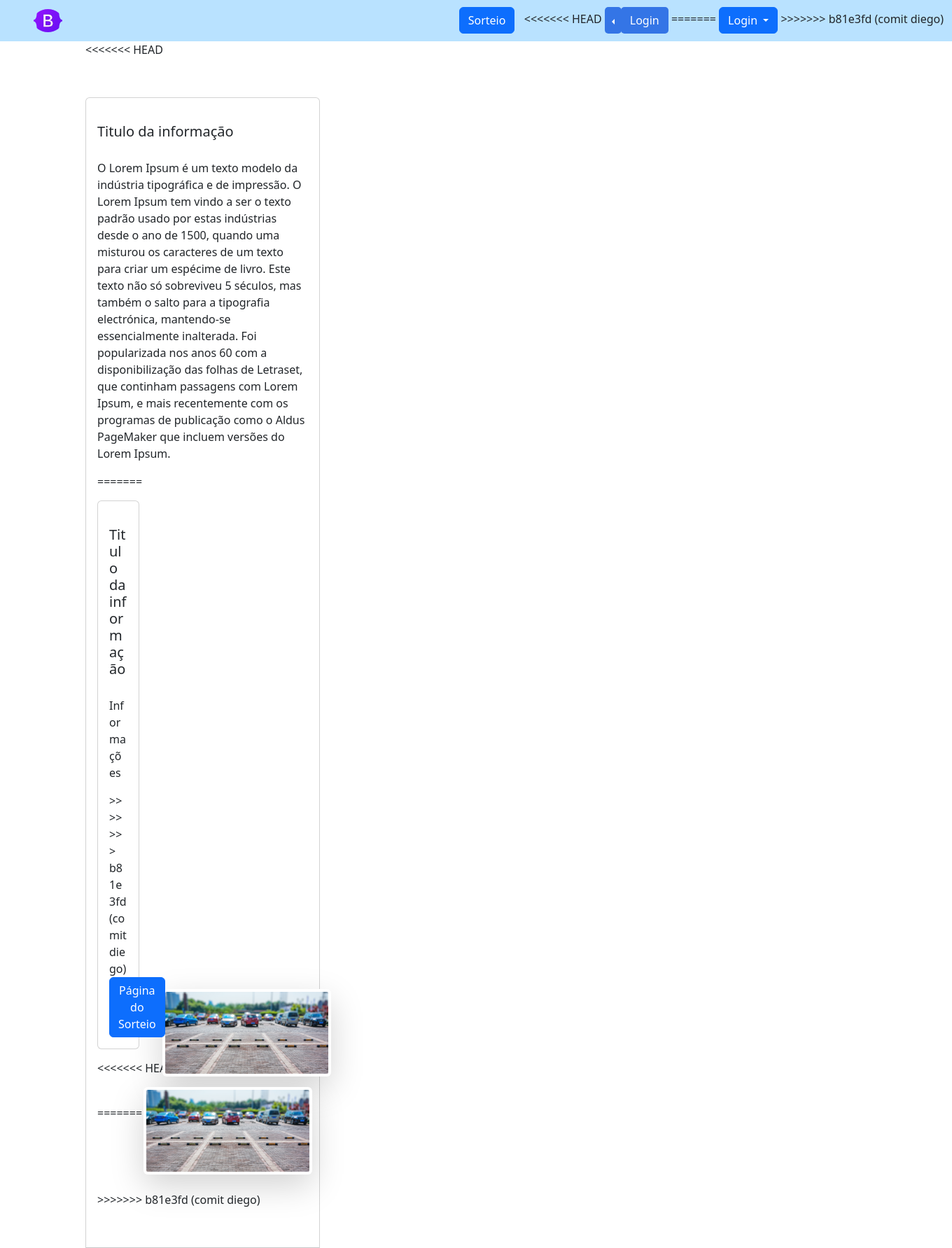
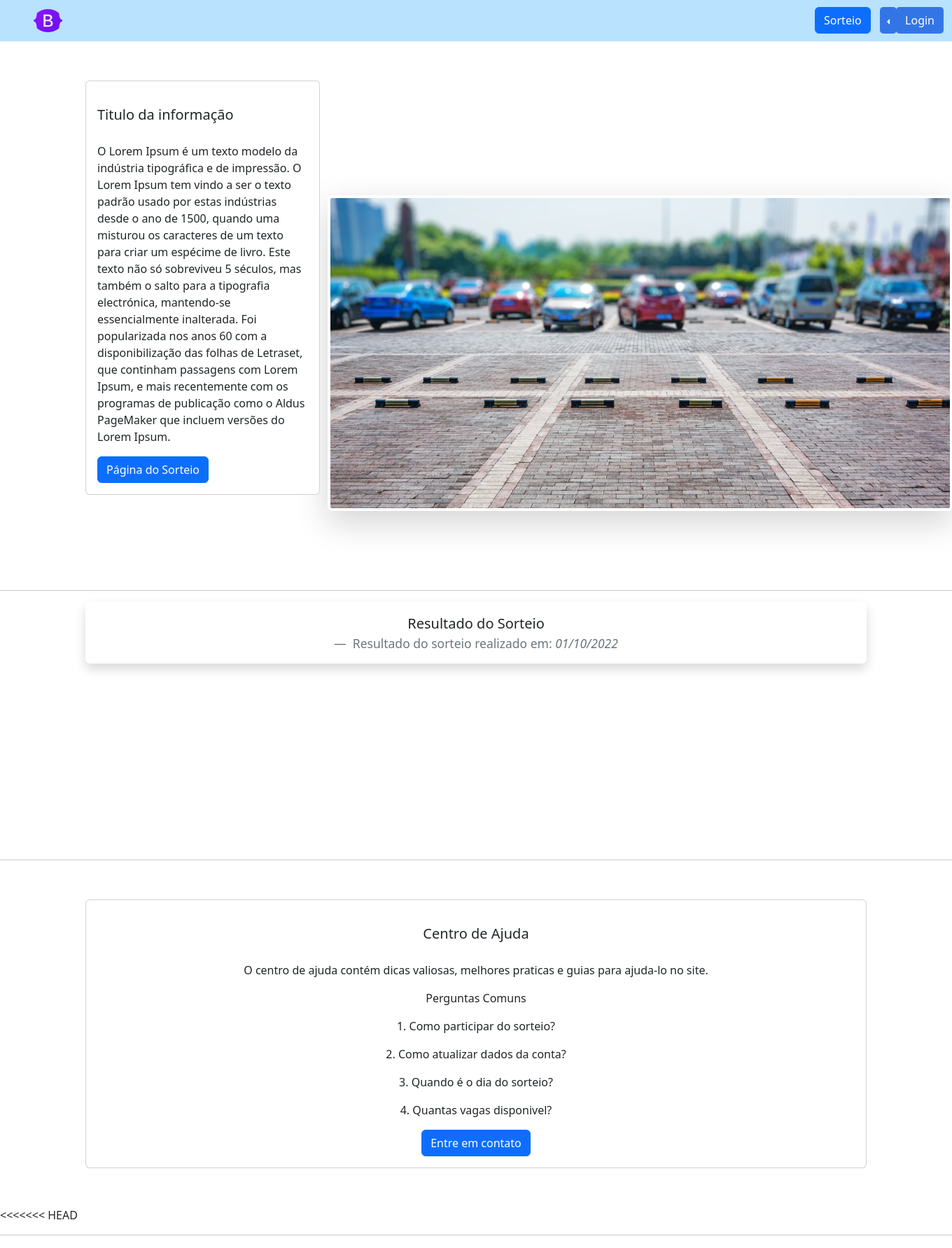
Before and after one commit to oggrilo/AUTO_PARK, a Flask app: page / in a window 1360 px wide. Shown: the top 1783 px of the page at 70% size. Run offline with Flask 2, Linux system fonts and the light colour scheme; parts of the project's set-up code (start-up, migrations or seed data) failed here and were passed over.

Commit message:
resolve conflitos

```diff
--- a/templates/index.html
+++ b/templates/index.html
@@ -19,7 +19,6 @@
             <button class="btn btn-primary text-nowrap " style="margin-inline-start: auto; margin-right: 1%;" href="#" type="button">Sorteio</button>
           <!--dropdown de cadastro e etc-->
           <div class="dropdown-center">
-<<<<<<< HEAD
             <div class="btn-group dropstart">
               <button type="button" style="background-color: #3475E6; border-color:  transparent;  border-radius: 5px"class="btn btn-secondary dropdown-toggle dropdown-toggle-split" data-bs-toggle="dropdown" aria-expanded="false">
                 <span class="visually-hidden">Toggle Dropstart</span>
@@ -36,44 +35,21 @@
                 Login
               </button>
             </div>
-=======
-            <button type="button" class="btn btn-primary dropdown-toggle " type="button" data-bs-toggle="dropdown" href="#">
-              Login
-            </button>
-            <ul class="dropdown-menu dropdown-menu">
-              <li><a class="dropdown-item " href="login.html">Login</a></li>
-              <li><hr class="dropdown-divider"></li>
-              <li><a class="dropdown-item " href="cadastrarFunc.html">Cadastrar</a></li>
-              <li><hr class="dropdown-divider"></li>
-              <li><a class="dropdown-item " href="inicialGerente.html">Tela Gerente</a></li>
-            </ul>
->>>>>>> b81e3fd (comit diego)
           </div>
         </div>
     </nav>
     <!--fim da navbar-->
     <div class="container-sm">
-<<<<<<< HEAD
       <div class="card" style="width: 30%;">
           <div class="card-body">
             <h5 class="card-title">Titulo da informação </h5>
             <p class="card-text">O Lorem Ipsum é um texto modelo da indústria tipográfica e de impressão. O Lorem Ipsum tem vindo a ser o texto padrão usado por estas indústrias desde o ano de 1500, quando uma misturou os caracteres de um texto para criar um espécime de livro. Este texto não só sobreviveu 5 séculos, mas também o salto para a tipografia electrónica, mantendo-se essencialmente inalterada. Foi popularizada nos anos 60 com a disponibilização das folhas de Letraset, que continham passagens com Lorem Ipsum, e mais recentemente com os programas de publicação como o Aldus PageMaker que incluem versões do Lorem Ipsum.
             </p>
-=======
-      <div class="card" style="width: 20%;">
-          <div class="card-body">
-            <h5 class="card-title">Titulo da informação</h5>
-            <p class="card-text">Informações</p>
->>>>>>> b81e3fd (comit diego)
             <a class="btn btn-primary" href="#" role="button class=" style="text-align: center; ">Página do Sorteio</a>
           </div>
       </div>
       <!--imagem ao lado do card-->
-<<<<<<< HEAD
       <p class="text-sm-end "> <img src="static/imgs/estacionamento.png" class="shadow-lg p-1 mb-2 bg-body rounded img-fluid " style=" margin-right: -11%; margin-top: -48.0%;width: 80%; height: 40%; border-radius: 8.5px; " alt="..."> </p>
-=======
-      <p class="text-sm-end "> <img src="static/imgs/estacionamento.png" class="shadow-lg p-1 mb-2 bg-body rounded img-fluid " style=" margin-right: -2%; margin-top: -16.1%;width: 80%; height: 50%; border-radius: 8.5px; " alt="..."> </p>
->>>>>>> b81e3fd (comit diego)
     </div>
     <br>
 
@@ -108,13 +84,10 @@
           <p class="card-text">O centro de ajuda contém dicas valiosas, melhores praticas e guias para ajuda-lo no site.
           </p>
           <p class="card-text ">Perguntas Comuns</p>
-<<<<<<< HEAD
           <p class="card-text ">1. Como participar do sorteio?</p>
           <p class="card-text ">2. Como atualizar dados da conta?</p>
           <p class="card-text ">3. Quando é o dia do sorteio?</p>
           <p class="card-text ">4. Quantas vagas disponivel?</p>
-=======
->>>>>>> b81e3fd (comit diego)
           <a href="#" class="btn btn-primary">Entre em contato </a>
         </div>
       </div>
```
